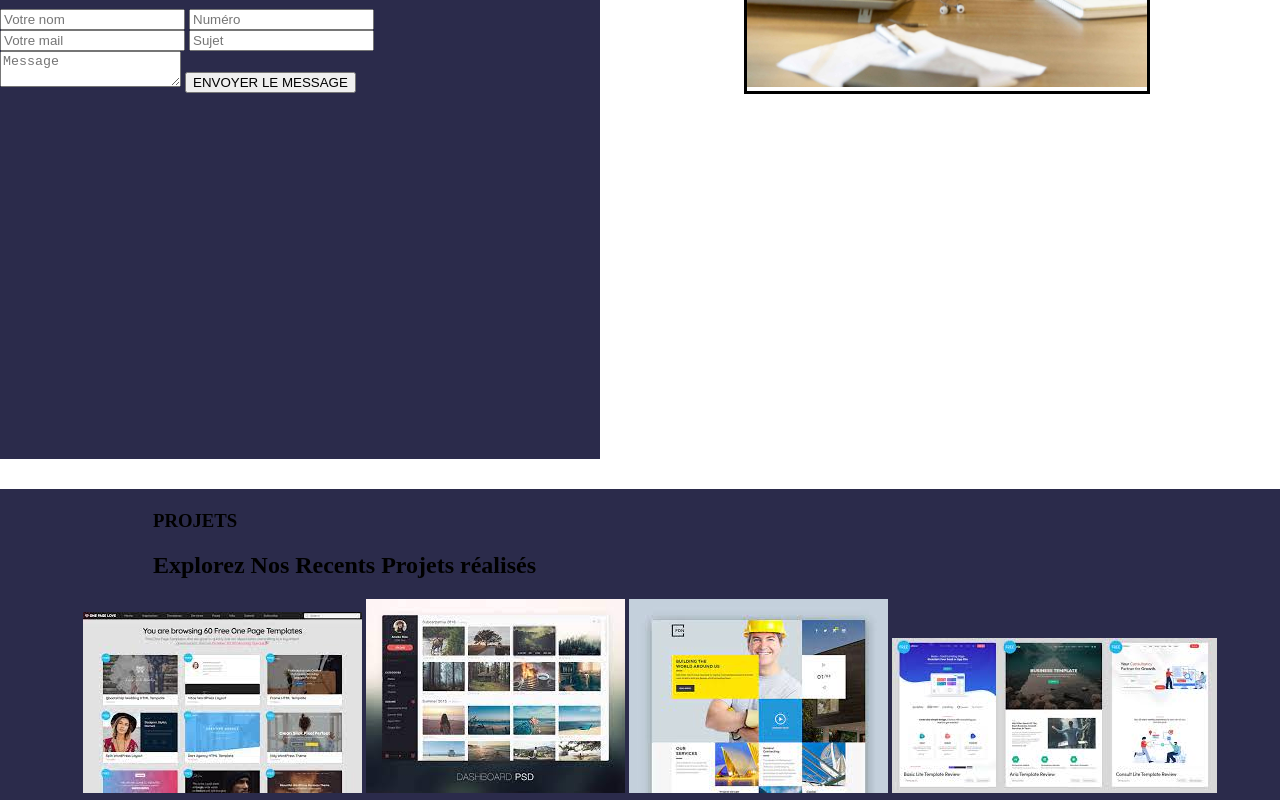
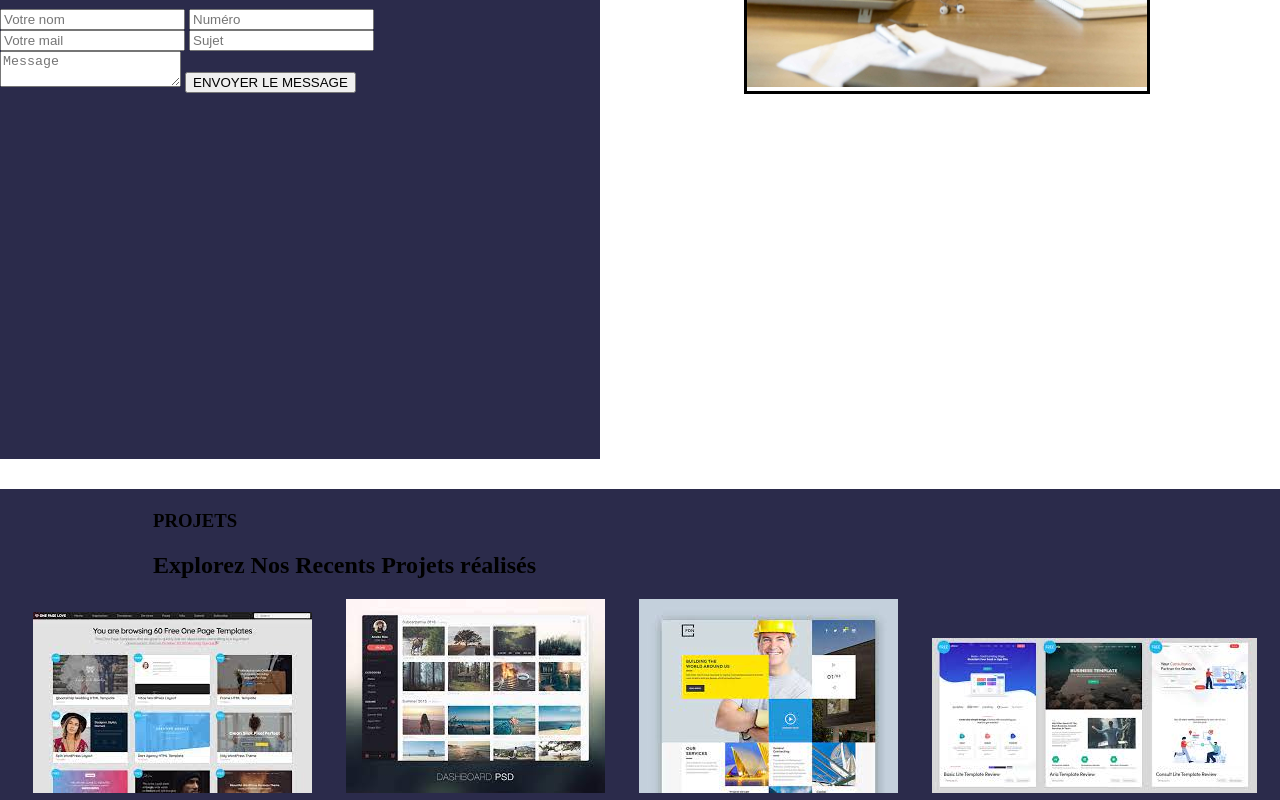
Before and after one commit to Ally9703/Project1, a plain HTML site: page index.html in a window 1280 px wide. Shown: the part 2771-3571 px from the top of the page. Drawn offline with Linux system fonts and the light colour scheme.

Commit message:
ajout de la section projet

```diff
--- a/style.css
+++ b/style.css
@@ -192,6 +192,7 @@ section .formulaire2{
     border: solid;
     border-color:rgb(43, 43, 75) ;
     margin-top: 30px;
+
 }
 .projet1{
     margin-left: 150px;
@@ -199,7 +200,10 @@ section .formulaire2{
 section .h1{
     color: blue;
 }
-.projet2{
-    margin-left: 80px;
+.projet2 img{
+    margin-left: 30px;
 
 }
+.projet2 img:hover{
+    color: black;
+}
```
